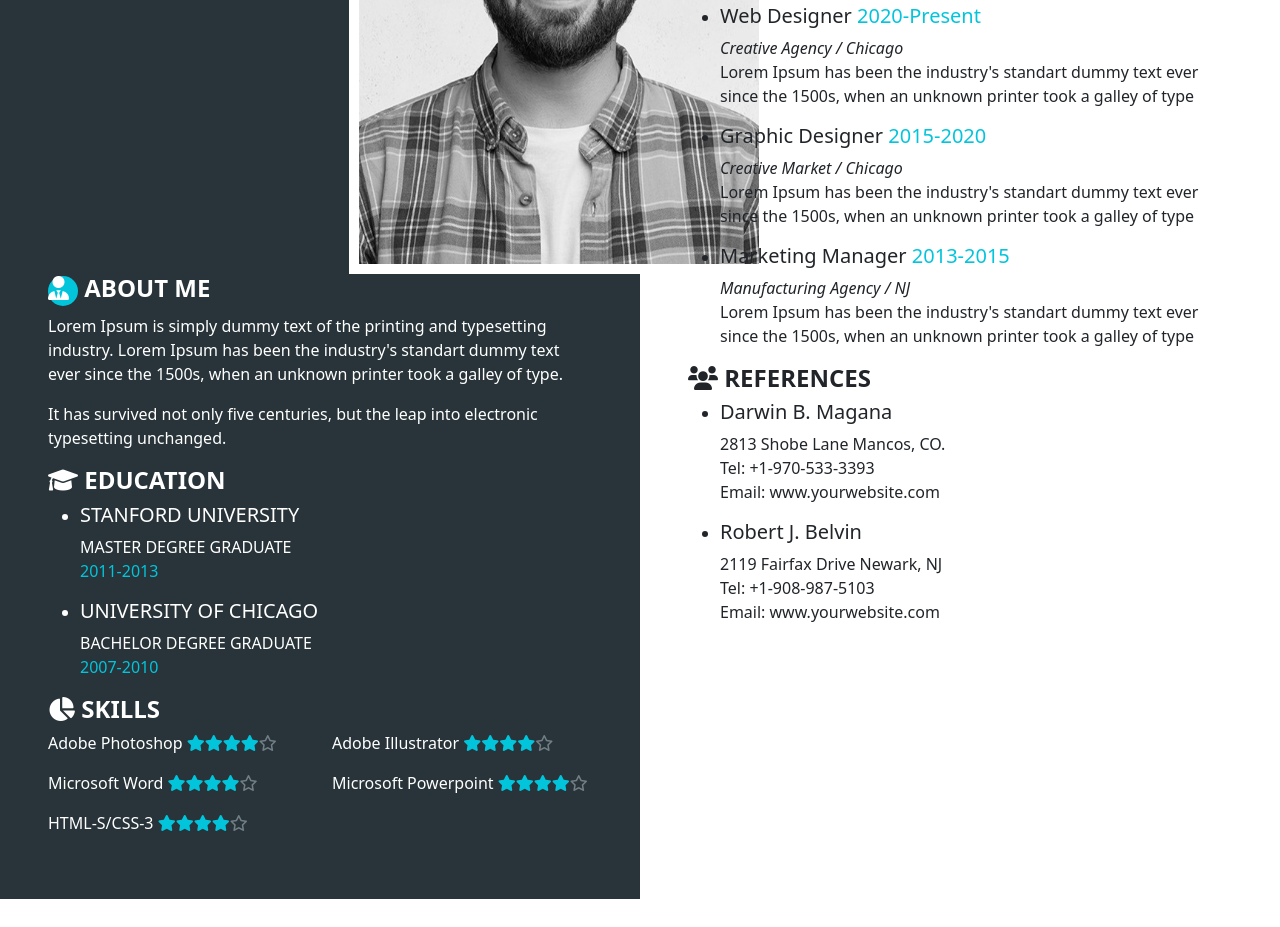
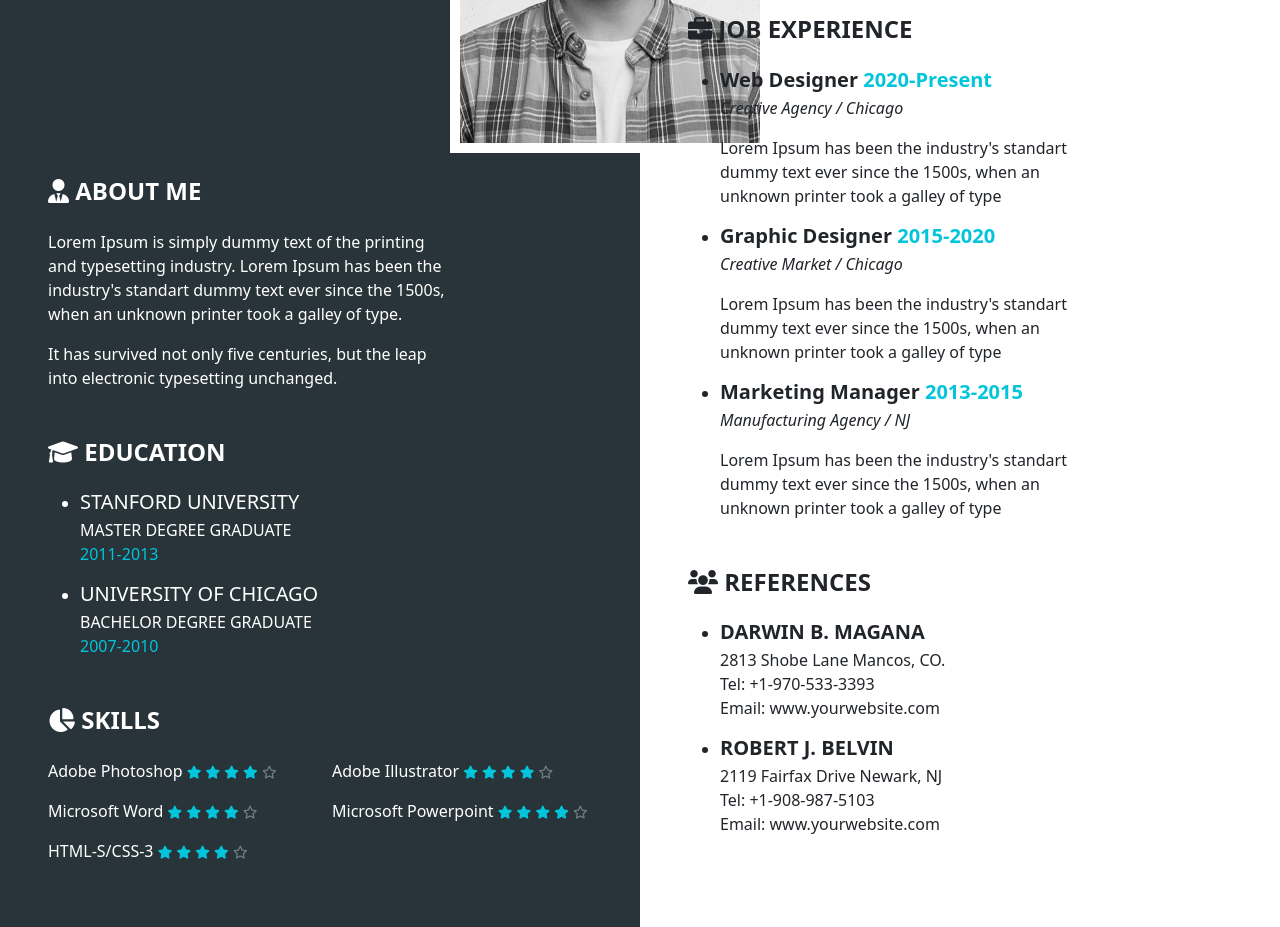
Before and after one commit to karinakondarevych/pm_23_12, a website: page pm_23_12/src/index.html in a window 1280 px wide. Shown: the part 278-1205 px from the top of the page. Before the commit the page ends 1177 px from the top, so only its background shows below. Drawn offline with nearby package versions, Linux system fonts and the light colour scheme.

Commit message:
fixed positions

```diff
--- a/pm_23_12/src/index.html
+++ b/pm_23_12/src/index.html
@@ -1,6 +1,5 @@
 <!DOCTYPE html>
 <html lang="uk">
-<html>
     <head>
       <meta name="viewport" content="width=device-width, initial-scale=1.0">
       <link rel="stylesheet" href="scss/style.css">
@@ -10,82 +9,110 @@
     <body>
         <div class="container-fluid">
             <div class="row">
-              <!-- Ліва колонка -->
-              <div class="col-6 custom-bg p-5">
+              <div class="col-6 custom-bg p-5">               <!-- Ліва колонка -->
                 <div class="vertical">
-                <h1><strong>Noel Taylor</strong></h1>
+                <h1 class="fs-1"><strong>Noel Taylor</strong></h1>
                 <h5>Graphic & Web Designer</h5>
-                <img src="img/var.jpg" alt="Profile Photo" class="image">
+                <img src="img/var.jpg" class="image" alt="Profile Photo">
                 </div>
 
-                <h4 class="text-uppercase"><i class="fa-solid fa-user-tie"></i><strong> About Me</strong></h4>
-                <p>Lorem Ipsum is simply dummy text of the printing and typesetting industry. Lorem Ipsum has been the industry's standart dummy text ever since the 1500s, when an unknown printer took a galley of type.</p>
-                <p>It has survived not only five centuries, but the leap into electronic typesetting unchanged.</p>
+                <h4 class="text-uppercase mb-4 mt-4"><i class="fa-solid fa-user-tie"></i><strong> About Me</strong></h4>
+                <p class="w-75">Lorem Ipsum is simply dummy text of the printing and typesetting industry. Lorem Ipsum has been
+                  the industry's standart dummy text ever since the 1500s, when an unknown printer took a galley of type.</p>
+                <p class="w-75">It has survived not only five centuries, but the leap into electronic typesetting unchanged.</p>
 
-                <h4 class="text-uppercase"><i class="fa-solid fa-graduation-cap"></i><strong> Education</strong></h4>
+                <h4 class="text-uppercase mb-4 mt-5"><i class="fa-solid fa-graduation-cap"></i><strong> Education</strong></h4>
                 <ul>
                   <li>
-                    <h5 class="text-uppercase">Stanford University</h5>
+                    <h5 class="text-uppercase mb-1">Stanford University</h5>
                     <p><span class="text-uppercase">Master degree graduate</span><br><span class="year">2011-2013</span></p>
                   </li>
                   <li>
-                    <h5 class="text-uppercase">University of Chicago</h5>
+                    <h5 class="text-uppercase mb-1">University of Chicago</h5>
                     <p><span class="text-uppercase">Bachelor degree graduate</span><br><span class="year">2007-2010</span></p>
                   </li>
                 </ul>
 
-                <h4 class="text-uppercase"><i class="fa-solid fa-chart-pie"></i><strong> Skills</strong></h4>
+                <h4 class="text-uppercase mb-4 mt-5"><i class="fa-solid fa-chart-pie"></i><strong> Skills</strong></h4>
                 <div class="row">
                     <div class="col-6">
-                        <p>Adobe Photoshop <i class="fas fa-star"></i><i class="fas fa-star"></i><i class="fas fa-star"></i><i class="fas fa-star"></i><i class="far fa-star"></i></p>
-                        <p>Microsoft Word <i class="fas fa-star"></i><i class="fas fa-star"></i><i class="fas fa-star"></i><i class="fas fa-star"></i><i class="far fa-star"></i></p>
-                        <p>HTML-S/CSS-3 <i class="fas fa-star"></i><i class="fas fa-star"></i><i class="fas fa-star"></i><i class="fas fa-star"></i><i class="far fa-star"></i></p>
+                        <p><span>Adobe Photoshop</span>
+                          <i class="fas fa-star"></i>
+                          <i class="fas fa-star"></i>
+                          <i class="fas fa-star"></i>
+                          <i class="fas fa-star"></i>
+                          <i class="far fa-star"></i></p>
+                        <p>Microsoft Word
+                          <i class="fas fa-star"></i>
+                          <i class="fas fa-star"></i>
+                          <i class="fas fa-star"></i>
+                          <i class="fas fa-star"></i>
+                          <i class="far fa-star"></i></p>
+                        <p>HTML-S/CSS-3
+                          <i class="fas fa-star"></i>
+                          <i class="fas fa-star"></i>
+                          <i class="fas fa-star"></i>
+                          <i class="fas fa-star"></i>
+                          <i class="far fa-star"></i></p>
                     </div>
                     <div class="col-6">
-                        <p>Adobe Illustrator <i class="fas fa-star"></i><i class="fas fa-star"></i><i class="fas fa-star"></i><i class="fas fa-star"></i><i class="far fa-star"></i></p>
-                        <p>Microsoft Powerpoint <i class="fas fa-star"></i><i class="fas fa-star"></i><i class="fas fa-star"></i><i class="fas fa-star"></i><i class="far fa-star"></i></p>
+                        <p>Adobe Illustrator
+                          <i class="fas fa-star"></i>
+                          <i class="fas fa-star"></i>
+                          <i class="fas fa-star"></i>
+                          <i class="fas fa-star"></i>
+                          <i class="far fa-star"></i></p>
+                        <p>Microsoft Powerpoint
+                          <i class="fas fa-star"></i>
+                          <i class="fas fa-star"></i>
+                          <i class="fas fa-star"></i>
+                          <i class="fas fa-star"></i>
+                          <i class="far fa-star"></i></p>
                     </div>
                 </div>
               </div>
 
-              <!-- Права колонка -->
-              <div class="col-6 p-5">
-                <h4 class="text-uppercase"><i class="fa-solid fa-user"></i><strong> Contact Me</strong></h4>
+              <div class="col-6 p-5">              <!-- Права колонка -->
+                <h4 class="text-uppercase mb-4"><i class="fa-solid fa-user"></i><strong> Contact Me</strong></h4>
                 <ul>
                   <li><i class="fa-solid fa-phone-volume"></i> +1-718-310-5588<br> +1-313-381-8167</li>
                   <li><i class="fa-solid fa-globe"></i> www.yourwebsite.com<br>yourinfo@email.com</li>
                   <li><i class="fa-solid fa-location-dot"></i> 769 Prudence Street<br>Lincoln Park, MI 48146</li>
                 </ul>
 
-                <h4 class="text-uppercase"><i class="fa-solid fa-briefcase"></i><strong> Job Experience</strong></h4>
+                <h4 class="text-uppercase mb-4 mt-5"><i class="fa-solid fa-briefcase"></i><strong> Job Experience</strong></h4>
                 <ul>
                   <li>
-                    <h5>Web Designer <span class="year">2020-Present</span></h5>
+                    <h5 class="mb-1"><strong>Web Designer <span class="year">2020-Present</span></strong></h5>
                     <i>Creative Agency / Chicago</i>
-                    <p>Lorem Ipsum has been the industry's standart dummy text ever since the 1500s, when an unknown printer took a galley of type</p>
+                    <p class="mt-3 w-75">Lorem Ipsum has been the industry's standart dummy text ever since the 1500s,
+                      when an unknown printer took a galley of type</p>
                   </li>
                   <li>
-                    <h5>Graphic Designer <span class="year">2015-2020</span></h5>
+                    <h5 class="mb-1"><strong>Graphic Designer <span class="year">2015-2020</span></strong></h5>
                     <i>Creative Market / Chicago</i>
-                    <p>Lorem Ipsum has been the industry's standart dummy text ever since the 1500s, when an unknown printer took a galley of type</p>
+                    <p class="mt-3 w-75">Lorem Ipsum has been the industry's standart dummy text ever since the 1500s,
+                      when an unknown printer took a galley of type</p>
                   </li>
-                  <li><h5>Marketing Manager <span class="year">2013-2015</span></h5>
+                  <li>
+                    <h5 class="mb-1"><strong>Marketing Manager <span class="year">2013-2015</span></strong></h5>
                     <i>Manufacturing Agency / NJ</i>
-                    <p>Lorem Ipsum has been the industry's standart dummy text ever since the 1500s, when an unknown printer took a galley of type</p>
+                    <p class="mt-3 w-75">Lorem Ipsum has been the industry's standart dummy text ever since the 1500s,
+                      when an unknown printer took a galley of type</p>
                   </li>
                 </ul>
 
-                <h4 class="text-uppercase"><i class="fa-solid fa-users"></i><strong> References</strong></h4>
+                <h4 class="text-uppercase mb-4 mt-5"><i class="fa-solid fa-users"></i><strong> References</strong></h4>
                 <ul>
                   <li>
-                    <h5>Darwin B. Magana</h5>
+                    <h5 class="text-uppercase mb-1"><strong>Darwin B. Magana</strong></h5>
                     <p>2813 Shobe Lane Mancos, CO.<br>Tel: +1-970-533-3393<br>Email: www.yourwebsite.com</p>
                   </li>
                   <li>
-                    <h5>Robert J. Belvin</h5>
+                    <h5 class="text-uppercase mb-1"><strong>Robert J. Belvin</strong></h5>
                     <p>2119 Fairfax Drive Newark, NJ<br>Tel: +1-908-987-5103<br>Email: www.yourwebsite.com</p>
                   </li>
-                <ul>
+                </ul>
               </div>
             </div>
           </div>
--- a/pm_23_12/src/scss/style.css
+++ b/pm_23_12/src/scss/style.css
@@ -12,24 +12,22 @@
 }
 
 .image {
-    width: 420px;
+    width: 320px;
     height: auto;
     border: 10px solid white;
-    float: right;
-    margin-left: 135px;
+    margin-left: 236px;
 }
 
-.year, .fas {
+.fas {
     color: #02c5dc;
+    font-size: small;
 }
 
 .far {
     color: #728086;
+    font-size: small;
 }
 
-.fa-user-tie {
-    width: 30px;
-    height: 30px;
-    border-radius: 50%;
-    background-color: #02c5dc;
+.year {
+    color: #02c5dc;
 }
```
